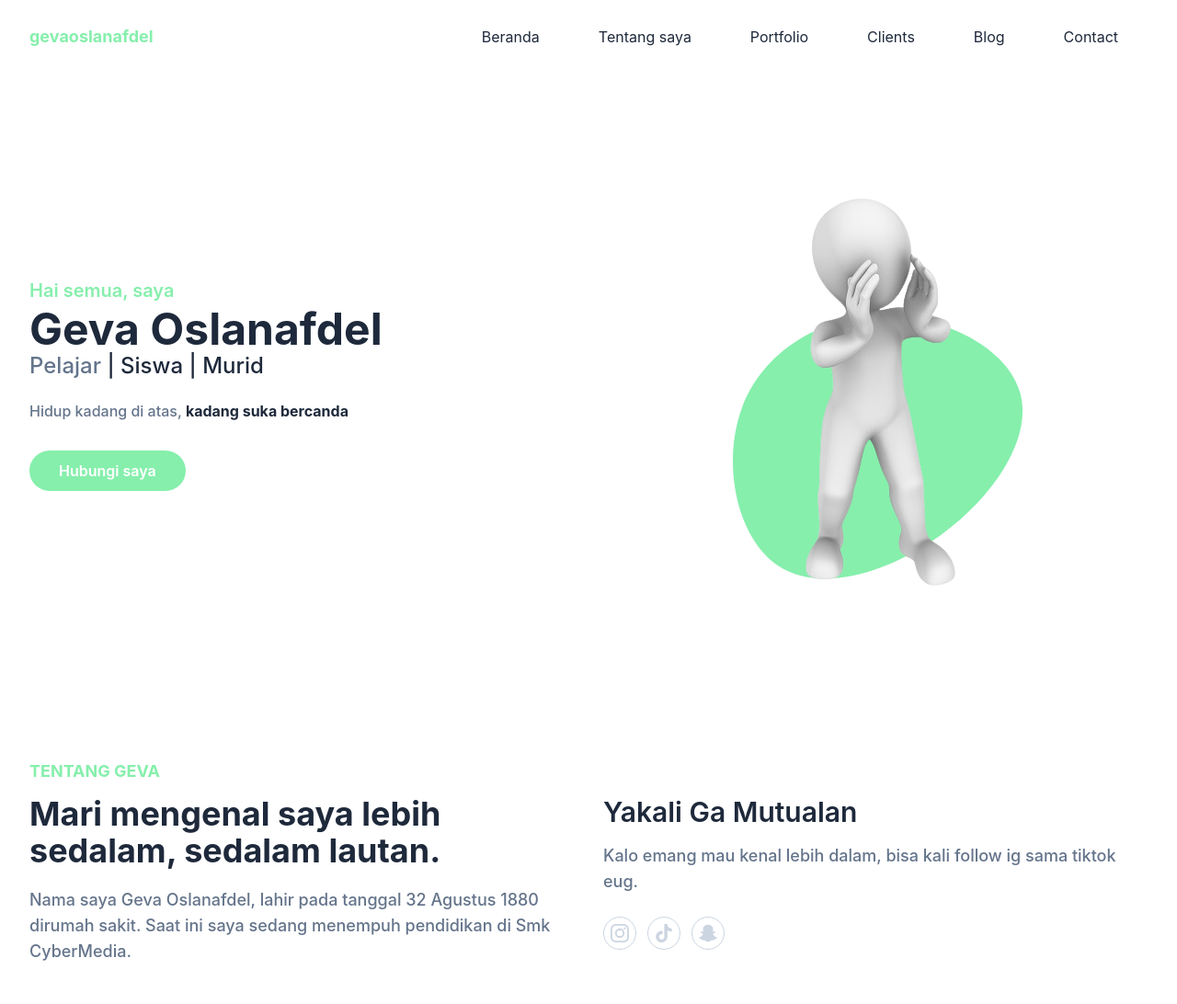
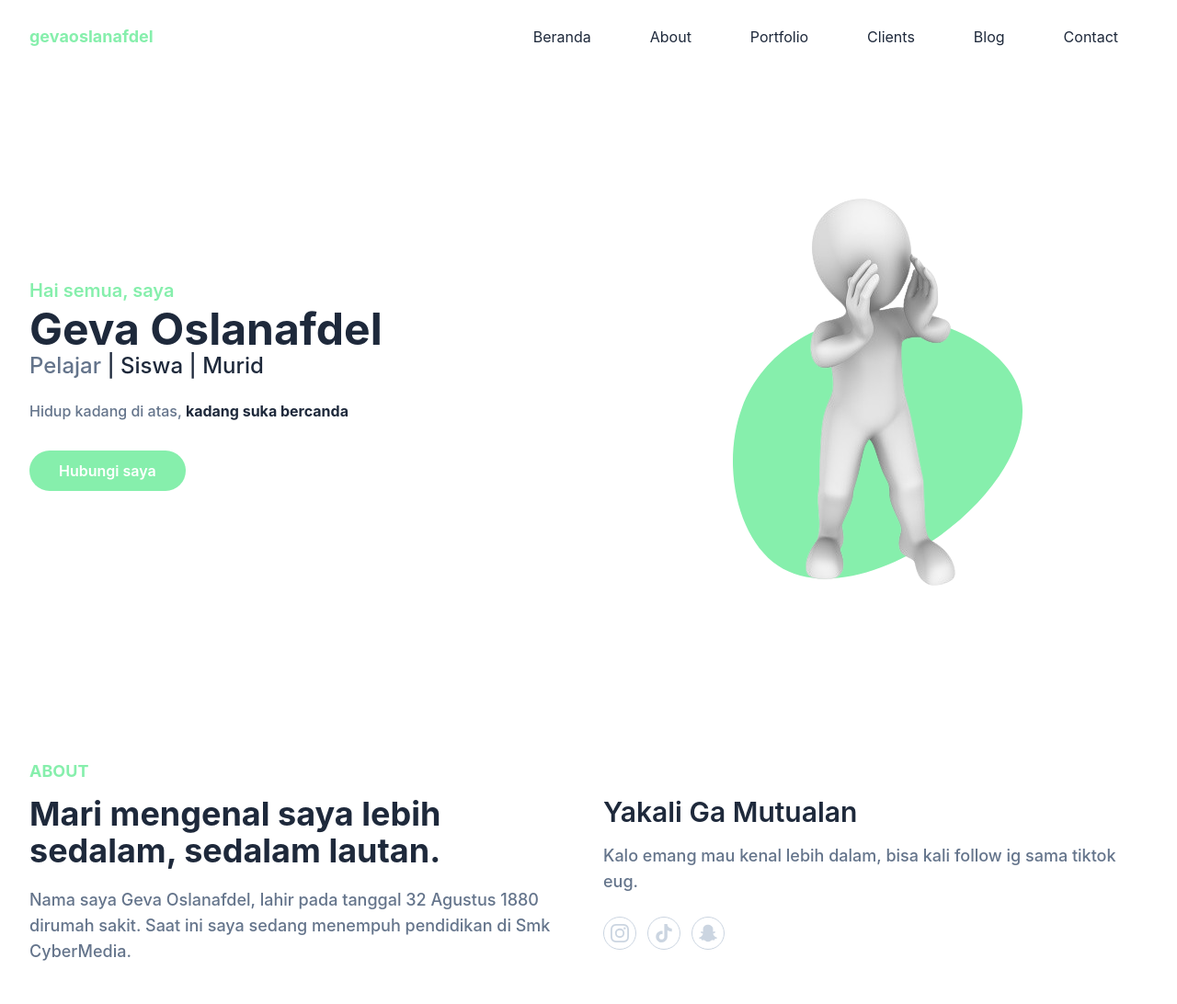
Before and after one commit to Geva1405/geva_tailwind_css, a website: page index.html in a window 1280 px wide. Shown: the top 1092 px of the page at 92% size. Drawn offline with Linux system fonts and the light colour scheme.

Commit message:
perubahan

```diff
--- a/index.html
+++ b/index.html
@@ -27,7 +27,7 @@
                                 <a href="#home" class="text-base text-dark py-2 mx-8 flex group-hover:text-primary">Beranda</a>
                             </li>
                             <li class="group">
-                                <a href="#about" class="text-base text-dark py-2 mx-8 flex group-hover:text-primary">Tentang saya</a>
+                                <a href="#About" class="text-base text-dark py-2 mx-8 flex group-hover:text-primary">About</a>
                             </li>
                             <li class="group">
                                 <a href="#portfolio" class="text-base text-dark py-2 mx-8 flex group-hover:text-primary">Portfolio</a>
@@ -80,7 +80,7 @@
         <div class="container">
             <div class="flex flex-wrap">
                 <div class="w-full px-4 mb-10 lg:w-1/2">
-                    <h4 class="font-bold uppercase text-primary text-lg mb-3">Tentang Geva</h4>
+                    <h4 class="font-bold uppercase text-primary text-lg mb-3">About</h4>
                     <h2 class="font-bold text-dark text-3xl mb-5 max-w-md lg:text-4xl">Mari mengenal saya lebih sedalam, sedalam lautan.</h2>
                     <p class="font-medium text-base text-secondary max-w-xl lg:text-lg">Nama saya Geva Oslanafdel, lahir pada tanggal 32 Agustus 1880 dirumah sakit. Saat ini saya sedang menempuh pendidikan di Smk CyberMedia.</p>
                 </div>
```
